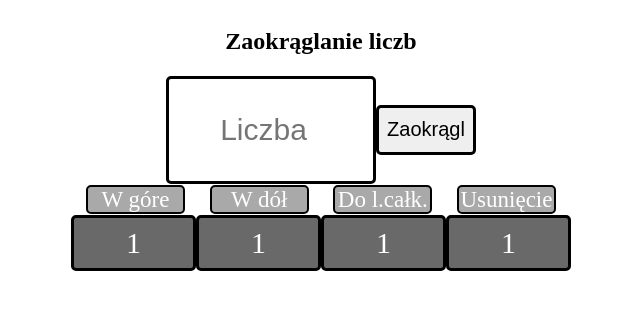
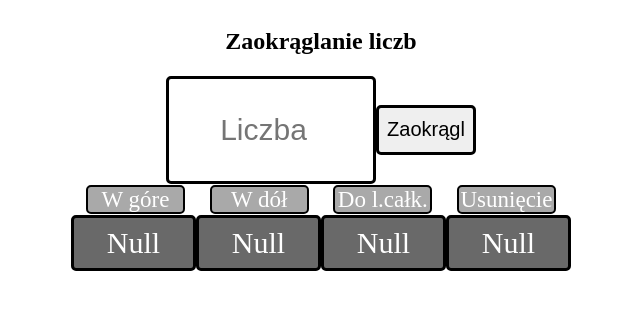
Before and after one commit to AkaNGW1/roundCeilFloorTrunc.io, a plain HTML site: page index.html in a window 1280 px wide. Shown: the whole page, without its empty margins (319-959 px from the left). Drawn offline with Linux system fonts and the light colour scheme.

Commit message:
Update index.html

```diff
--- a/index.html
+++ b/index.html
@@ -48,10 +48,10 @@
         <div id="nazwa4">Usunięcie</div>
     </div>
     <div id="wyniki">
-        <div id="wynik1">1</div>
-        <div id="wynik2">1</div>
-        <div id="wynik3">1</div>
-        <div id="wynik4">1</div>
+        <div id="wynik1">Null</div>
+        <div id="wynik2">Null</div>
+        <div id="wynik3">Null</div>
+        <div id="wynik4">Null</div>
     </div>
 
 </body>
```
